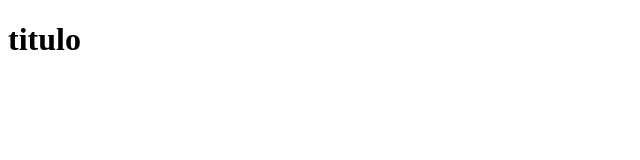
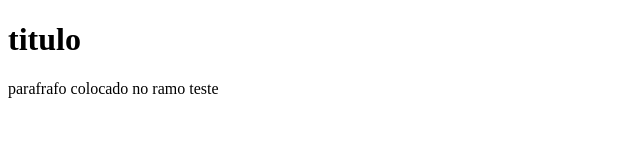
Before and after one commit to alvjeff/projeto_balneario_pantanal, a plain HTML site: page index.html in a window 1280 px wide. Shown: the whole page, without its empty margins (0-640 px from the left). Drawn offline with Linux system fonts and the light colour scheme.

Commit message:
modificacao em index e style

```diff
--- a/index.html
+++ b/index.html
@@ -8,5 +8,6 @@
 </head>
 <body>
     <h1>titulo</h1>
+    <p>parafrafo colocado no ramo teste</p>
 </body>
 </html>
--- a/style.css
+++ b/style.css
@@ -0,0 +1,3 @@
+p{
+    color: blue;
+}
```
